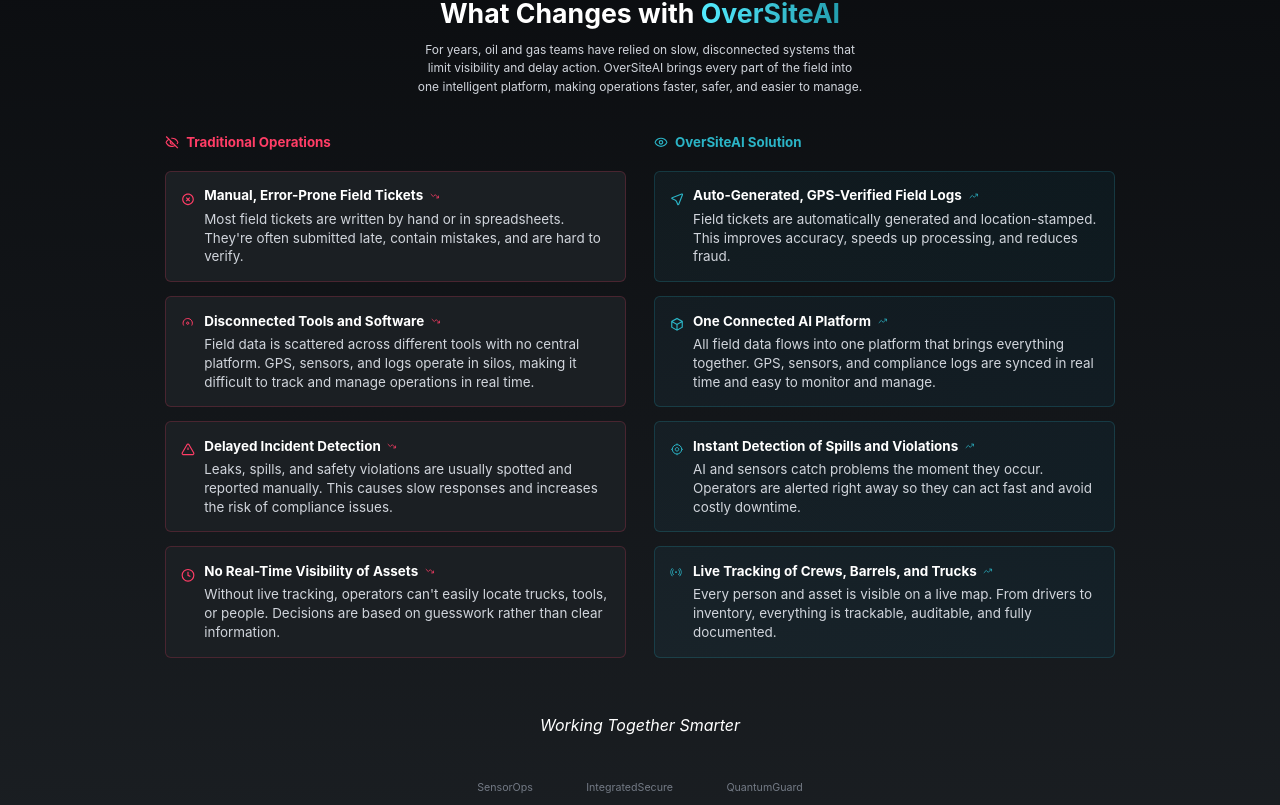
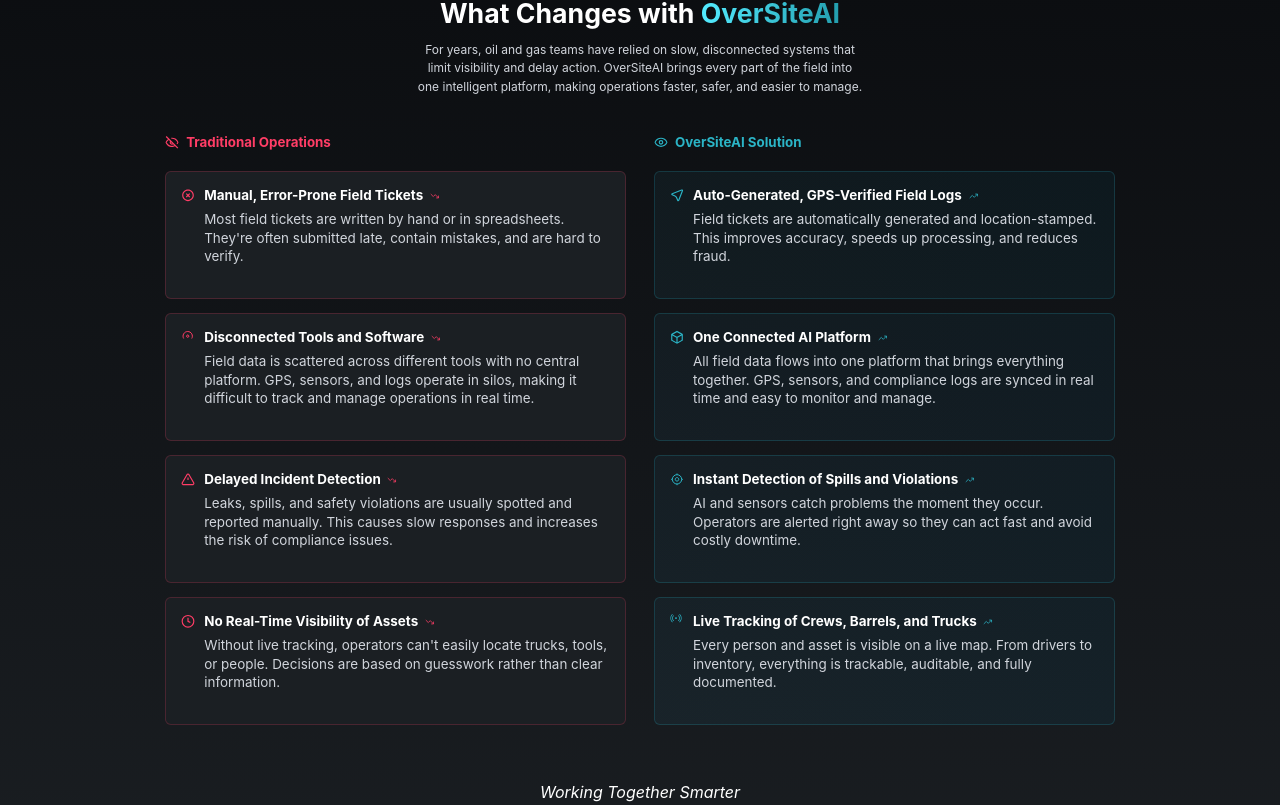
Before and after one commit to oversiteai/oversiteai.io-web, a React (Vite) app: page / in a window 1280 px wide. Shown: the part 1035-1840 px from the top of the page. Built offline with nearby package versions, Linux system fonts and the light colour scheme.

Commit message:
Fix comparison section icon alignment for responsive screens
- Icons now stay aligned with title text on all screen sizes
- Previously icons would center with entire content block on smaller screens
- Used flexbox with fixed height matching title line-height

```diff
--- a/src/App.css
+++ b/src/App.css
@@ -648,7 +648,7 @@
   display: flex;
   flex-direction: column;
   gap: 0.15vw;
-  opacity: 0.05;
+  opacity: 1.0;
   z-index: 1;
   background: rgba(11, 13, 16, 0.03);
   padding: 0.4vw 0.6vw;
@@ -1111,12 +1111,17 @@
   margin-bottom: 4.167vw;
 }
 
-.comparison-column {
+.comparison-column-traditional,
+.comparison-column-oversite {
   flex: 1;
   width: 48%;
   max-width: 36vw;
 }
 
+.comparison-column-oversite h3 {
+  color: var(--Blue) !important;
+}
+
 .column-header {
   display: flex;
   align-items: center;
@@ -1147,7 +1152,16 @@
   padding: 1.146vw;
   border-radius: 0.456vw;
   border: 1px solid rgba(255, 61, 102, 0.20);
+  min-height: 10vw;
+  align-items: flex-start;
   background: var(--Dark-BG);
+}
+
+.oversite {
+  color: #FFF;
+  font-family: Inter, -apple-system, Roboto, Helvetica, sans-serif;
+  font-size: 1.3vw;
+  font-weight: 700;
 }
 
 .oversite-item {
@@ -1157,7 +1171,10 @@
 
 .item-icon {
   margin-right: 0.729vw;
-  margin-top: 0.182vw;
+  display: flex;
+  align-items: flex-start;
+  height: 1.47vw;
+  padding-top: 0.1vw;
 }
 
 .item-content {
@@ -1231,6 +1248,7 @@
   display: grid;
   grid-template-columns: repeat(5, 1fr);
   gap: 1.094vw;
+  align-items: stretch;
   margin-bottom: 2.917vw;
 }
 
--- a/src/components/ComparisonSection.jsx
+++ b/src/components/ComparisonSection.jsx
@@ -100,7 +100,7 @@
         </div>
 
         <div className="comparison-grid">
-          <div className="comparison-column traditional">
+          <div className="comparison-column-traditional">
             <div className="column-header">
               <svg className="icon-svg" viewBox="0 0 21 22" fill="none">
                 <path className="icon-traditional-stroke" d="M9.3916 4.94155C11.4298 4.69866 13.4915 5.12952 15.2619 6.16835C17.0322 7.20717 18.4139 8.79687 19.196 10.6947C19.2689 10.8911 19.2689 11.1072 19.196 11.3037C18.8744 12.0833 18.4494 12.8161 17.9325 13.4824" strokeWidth="1.75"/>
@@ -113,7 +113,7 @@
 
             <div className="items-list">
               {traditionalItems.map((item, index) => (
-                <div key={index} className="comparison-item traditional-item">
+                <div key={index} className="comparison-item">
                   <div className="item-icon">{item.icon}</div>
                   <div className="item-content">
                     <h4 className="item-title">
@@ -130,7 +130,7 @@
             </div>
           </div>
 
-          <div className="comparison-column oversite">
+          <div className="comparison-column-oversite">
             <div className="column-header">
               <svg className="icon-svg" viewBox="0 0 21 22" fill="none">
                 <path className="icon-oversite-stroke" d="M1.8042 11.3044C1.73128 11.108 1.73128 10.8919 1.8042 10.6954C2.51444 8.97332 3.72003 7.50086 5.26813 6.46474C6.81623 5.42861 8.63712 4.87549 10.5 4.87549C12.3628 4.87549 14.1837 5.42861 15.7318 6.46474C17.2799 7.50086 18.4855 8.97332 19.1957 10.6954C19.2686 10.8919 19.2686 11.108 19.1957 11.3044C18.4855 13.0266 17.2799 14.499 15.7318 15.5352C14.1837 16.5713 12.3628 17.1244 10.5 17.1244C8.63712 17.1244 6.81623 16.5713 5.26813 15.5352C3.72003 14.499 2.51444 13.0266 1.8042 11.3044Z" strokeWidth="1.75"/>
```
Also changed, not shown: debug/icons.not.aligned.to.vertical.center.png (added), debug/iphone.bbroken.header.logo.jpg (deleted).
